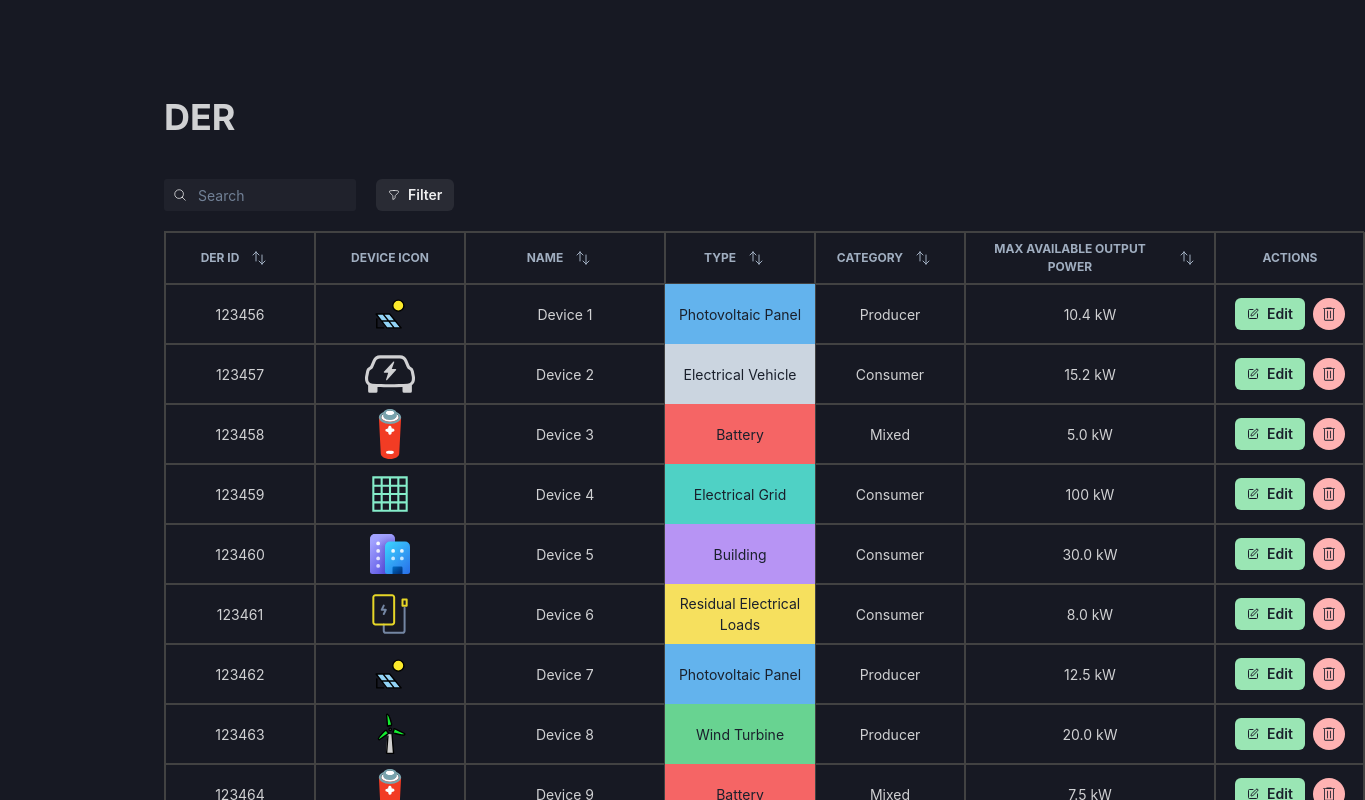
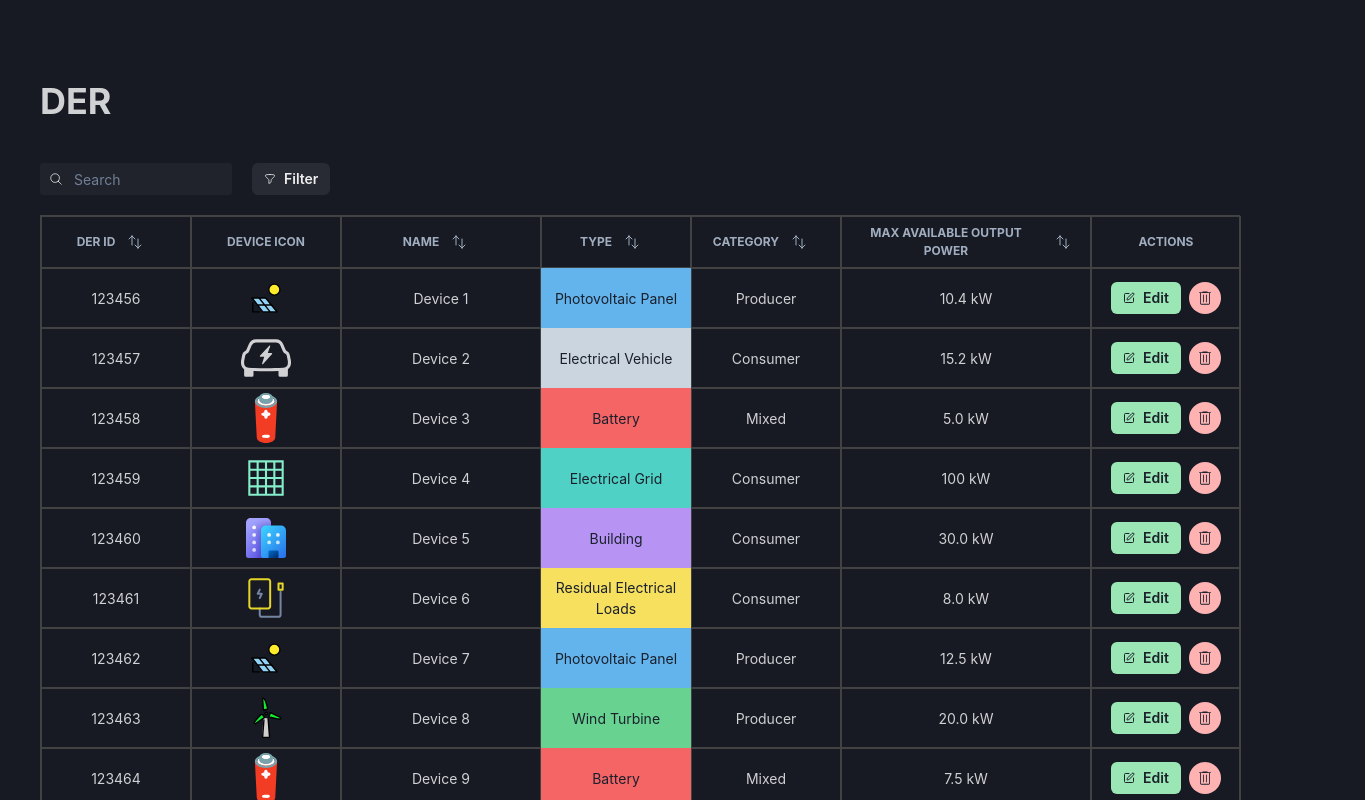
Before and after one commit to jovan-vukic/schneider-project, a React (Vite) app in the folder client/: page / in a window 1280 px wide. Shown: the top 800 px of the page, 1365 px wide, since content can reach past the window. Built offline with nearby package versions, Linux system fonts and the light colour scheme.

Commit message:
Adjust table position

```diff
--- a/client/src/App.jsx
+++ b/client/src/App.jsx
@@ -3,7 +3,7 @@ import DeviceTable from "./components/DeviceTable";
 
 function App() {
   return (
-    <Box maxW={1000} mx="auto" px={6} pt={24} fontSize="sm">
+    <Box maxW={1200} mx="auto" pt={20} fontSize="sm">
       <Heading mb={10}>DER</Heading>
       <DeviceTable />
     </Box>
```
